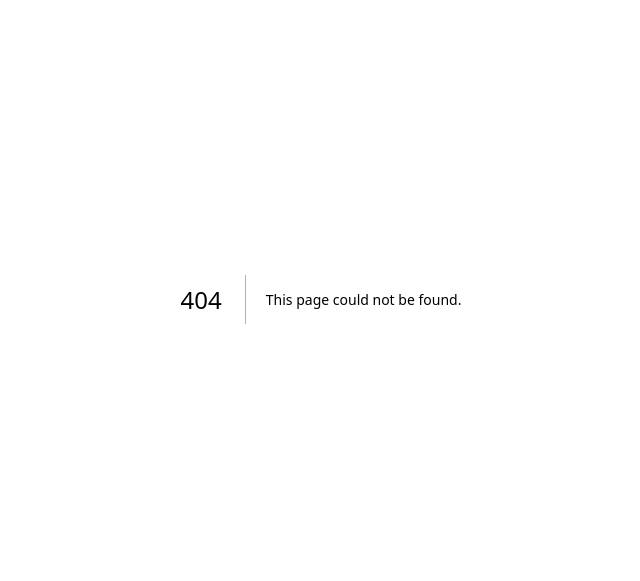
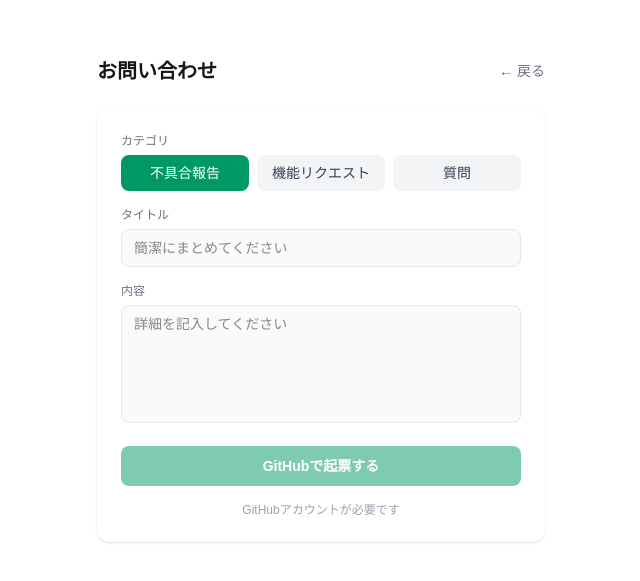
Before and after one commit to TsubasaIkeda/JanCal, a Next.js app: page /contact in a window 1280 px wide. Before the commit this address had no page. Shown: the part 101-682 px from the top of the page, without its empty margins (319-959 px from the left). Built offline with nearby package versions, Linux system fonts and the light colour scheme.

Commit message:
feat: GitHub Issueに起票できる問い合わせフォームを追加

```diff
--- /dev/null
+++ b/src/app/contact/page.tsx
@@ -0,0 +1,118 @@
+"use client";
+
+import { useState } from "react";
+import { useRouter } from "next/navigation";
+
+const REPO_URL = "https://github.com/TsubasaIkeda/JanCal";
+
+const CATEGORIES = [
+  { value: "bug", label: "不具合報告", emoji: "bug" },
+  { value: "feature", label: "機能リクエスト", emoji: "sparkles" },
+  { value: "question", label: "質問", emoji: "question" },
+] as const;
+
+type Category = (typeof CATEGORIES)[number]["value"];
+
+export default function ContactPage() {
+  const router = useRouter();
+  const [category, setCategory] = useState<Category>("bug");
+  const [title, setTitle] = useState("");
+  const [body, setBody] = useState("");
+
+  const selectedCategory = CATEGORIES.find((c) => c.value === category)!;
+
+  const handleSubmit = () => {
+    if (title.trim() === "") return;
+
+    const issueTitle = `[${selectedCategory.label}] ${title.trim()}`;
+    const issueBody = body.trim() || "(詳細なし)";
+
+    const params = new URLSearchParams({
+      title: issueTitle,
+      body: issueBody,
+      labels: category,
+    });
+
+    window.open(`${REPO_URL}/issues/new?${params.toString()}`, "_blank");
+  };
+
+  return (
+    <div className="flex flex-1 items-center justify-center p-4">
+      <div className="w-full max-w-md space-y-6">
+        <div className="flex items-center justify-between">
+          <h1 className="text-xl font-bold">お問い合わせ</h1>
+          <button
+            onClick={() => router.push("/")}
+            className="text-sm text-gray-500 hover:text-gray-700 dark:hover:text-gray-300"
+          >
+            ← 戻る
+          </button>
+        </div>
+
+        <div className="rounded-xl bg-white p-6 shadow-sm dark:bg-gray-900 space-y-4">
+          {/* カテゴリ選択 */}
+          <div>
+            <label className="mb-1.5 block text-xs font-medium text-gray-500">
+              カテゴリ
+            </label>
+            <div className="flex gap-2">
+              {CATEGORIES.map((cat) => (
+                <button
+                  key={cat.value}
+                  onClick={() => setCategory(cat.value)}
+                  className={`flex-1 rounded-lg py-2 text-sm font-medium transition-colors ${
+                    category === cat.value
+                      ? "bg-emerald-600 text-white"
+                      : "bg-gray-100 text-gray-700 hover:bg-gray-200 dark:bg-gray-800 dark:text-gray-300 dark:hover:bg-gray-700"
+                  }`}
+                >
+                  {cat.label}
+                </button>
+              ))}
+            </div>
+          </div>
+
+          {/* タイトル */}
+          <div>
+            <label className="mb-1.5 block text-xs font-medium text-gray-500">
+              タイトル
+            </label>
+            <input
+              type="text"
+              placeholder="簡潔にまとめてください"
+              value={title}
+              onChange={(e) => setTitle(e.target.value)}
+              className="w-full rounded-lg border border-gray-200 bg-gray-50 px-3 py-2 text-sm outline-none focus:border-emerald-500 focus:ring-1 focus:ring-emerald-500 dark:border-gray-700 dark:bg-gray-800"
+            />
+          </div>
+
+          {/* 内容 */}
+          <div>
+            <label className="mb-1.5 block text-xs font-medium text-gray-500">
+              内容
+            </label>
+            <textarea
+              placeholder="詳細を記入してください"
+              value={body}
+              onChange={(e) => setBody(e.target.value)}
+              rows={5}
+              className="w-full resize-none rounded-lg border border-gray-200 bg-gray-50 px-3 py-2 text-sm outline-none focus:border-emerald-500 focus:ring-1 focus:ring-emerald-500 dark:border-gray-700 dark:bg-gray-800"
+            />
+          </div>
+
+          <button
+            onClick={handleSubmit}
+            disabled={title.trim() === ""}
+            className="w-full rounded-lg bg-emerald-600 py-2.5 text-sm font-semibold text-white transition-colors hover:bg-emerald-700 disabled:opacity-50"
+          >
+            GitHubで起票する
+          </button>
+
+          <p className="text-center text-xs text-gray-400">
+            GitHubアカウントが必要です
+          </p>
+        </div>
+      </div>
+    </div>
+  );
+}
--- a/src/app/page.tsx
+++ b/src/app/page.tsx
@@ -209,6 +209,13 @@ export default function Home() {
             </>
           )}
         </div>
+
+        <button
+          onClick={() => router.push("/contact")}
+          className="w-full rounded-lg border border-gray-200 bg-white py-2.5 text-sm font-medium text-gray-600 transition-colors hover:bg-gray-50 dark:border-gray-700 dark:bg-gray-900 dark:text-gray-300 dark:hover:bg-gray-800"
+        >
+          お問い合わせ・不具合報告
+        </button>
       </div>
     </div>
   );
```
